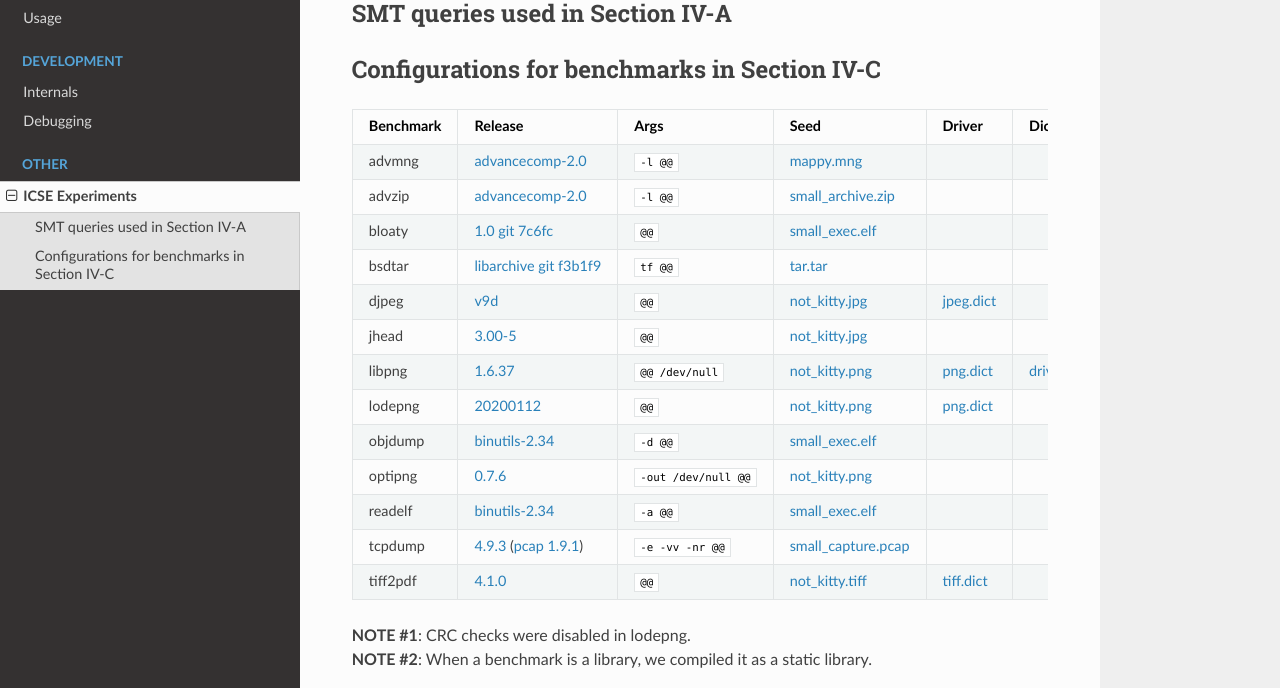
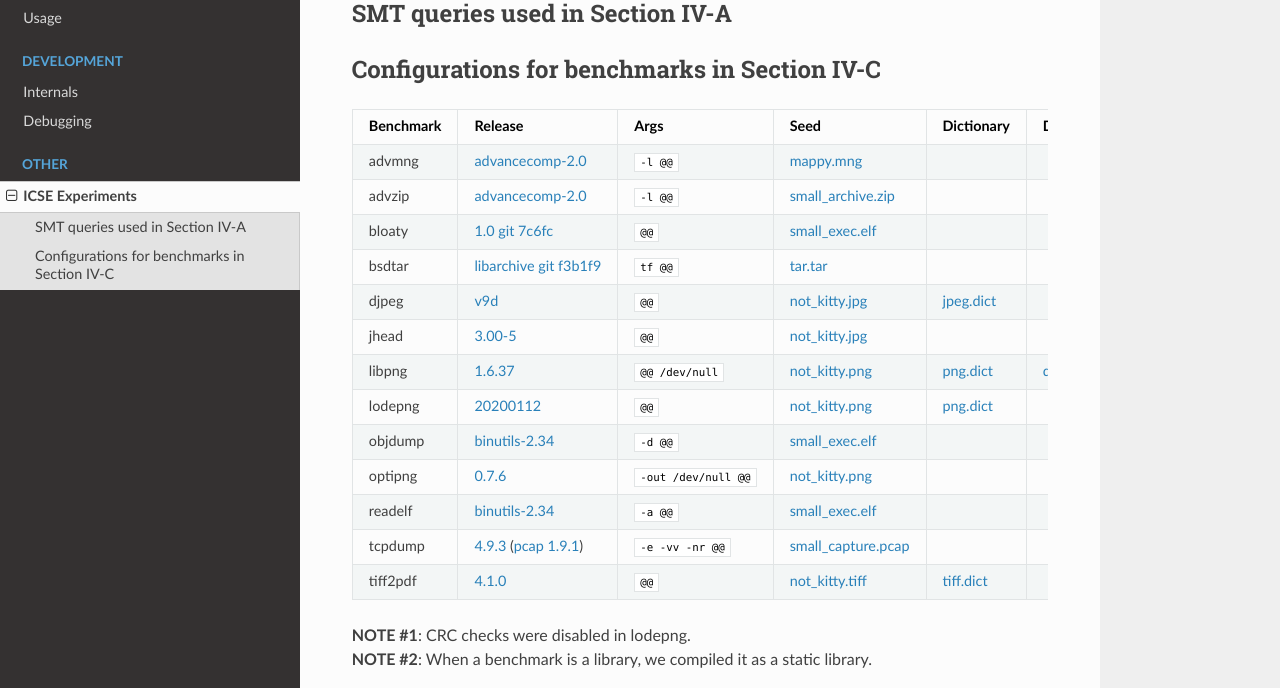
Before and after one commit to season-lab/fuzzolic, a Sphinx documentation site: the page built from docs/icse-experiments.md, in a window 1280 px wide and 1024 px high. Shown: the part 163-851 px from the top of the window. Built offline with Sphinx 7.4.7 and the Read the Docs theme 2.0.0, drawn with Linux system fonts in a browser that asks for light colours.

```diff
--- a/docs/icse-experiments.md
+++ b/docs/icse-experiments.md
@@ -4,7 +4,7 @@
 
 ## Configurations for benchmarks in Section IV-C
 
-| Benchmark | Release | Args | Seed | Driver | Dictionary |
+| Benchmark | Release | Args | Seed | Dictionary | Driver |
 |---|---|---|---|---|---|
 | advmng | [advancecomp-2.0](https://github.com/SoftSec-KAIST/Eclipser-Artifact/tree/master/docker-scripts/setup-scripts/packages-src) | `-l @@` | [mappy.mng](https://github.com/amadvance/advancecomp/blob/master/test/mappy.mng) | | |
 | advzip | [advancecomp-2.0](https://github.com/SoftSec-KAIST/Eclipser-Artifact/tree/master/docker-scripts/setup-scripts/packages-src) | `-l @@` | [small_archive.zip](https://github.com/google/AFL/blob/master/testcases/archives/common/zip/small_archive.zip) | | |
```
